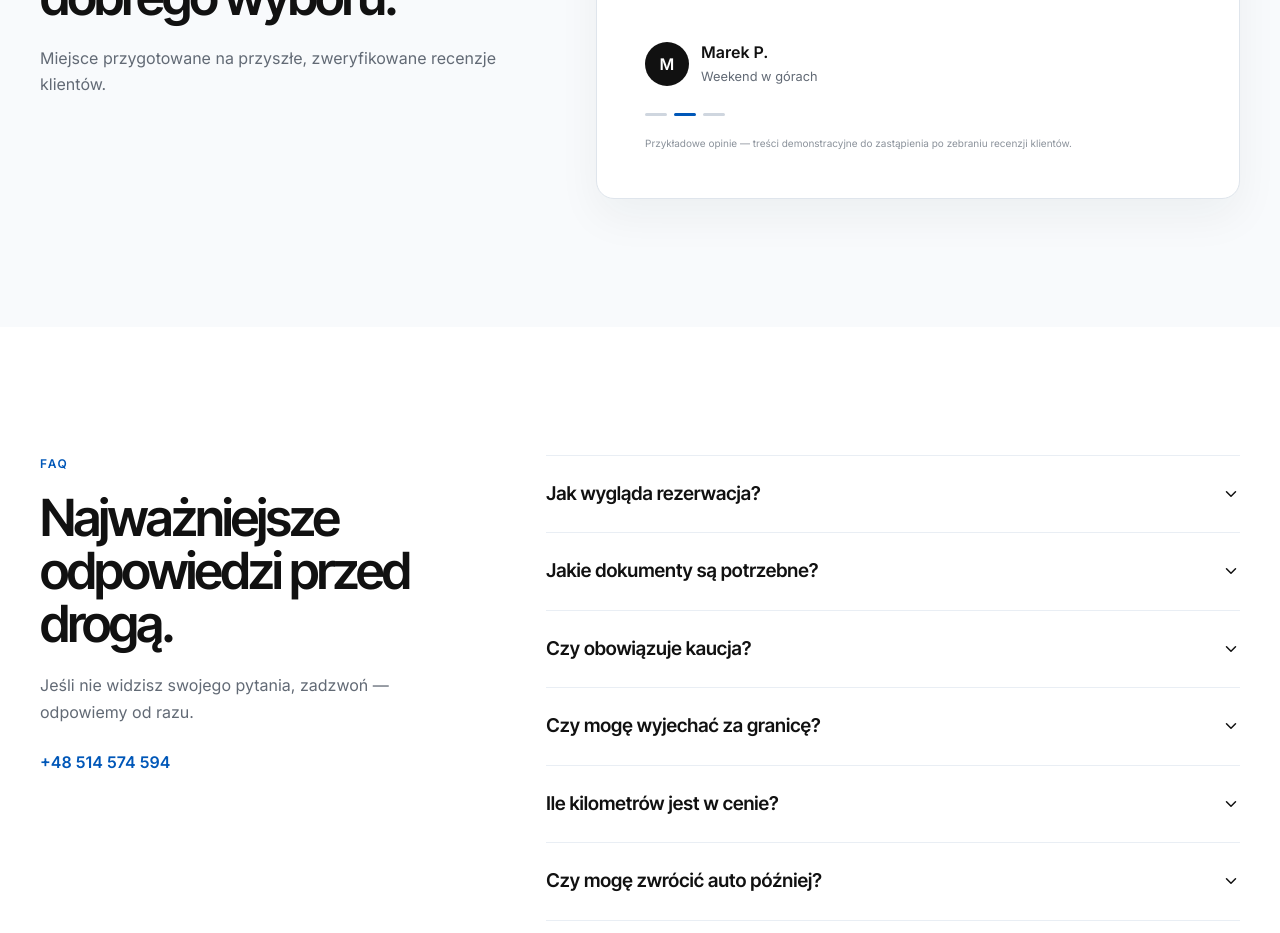
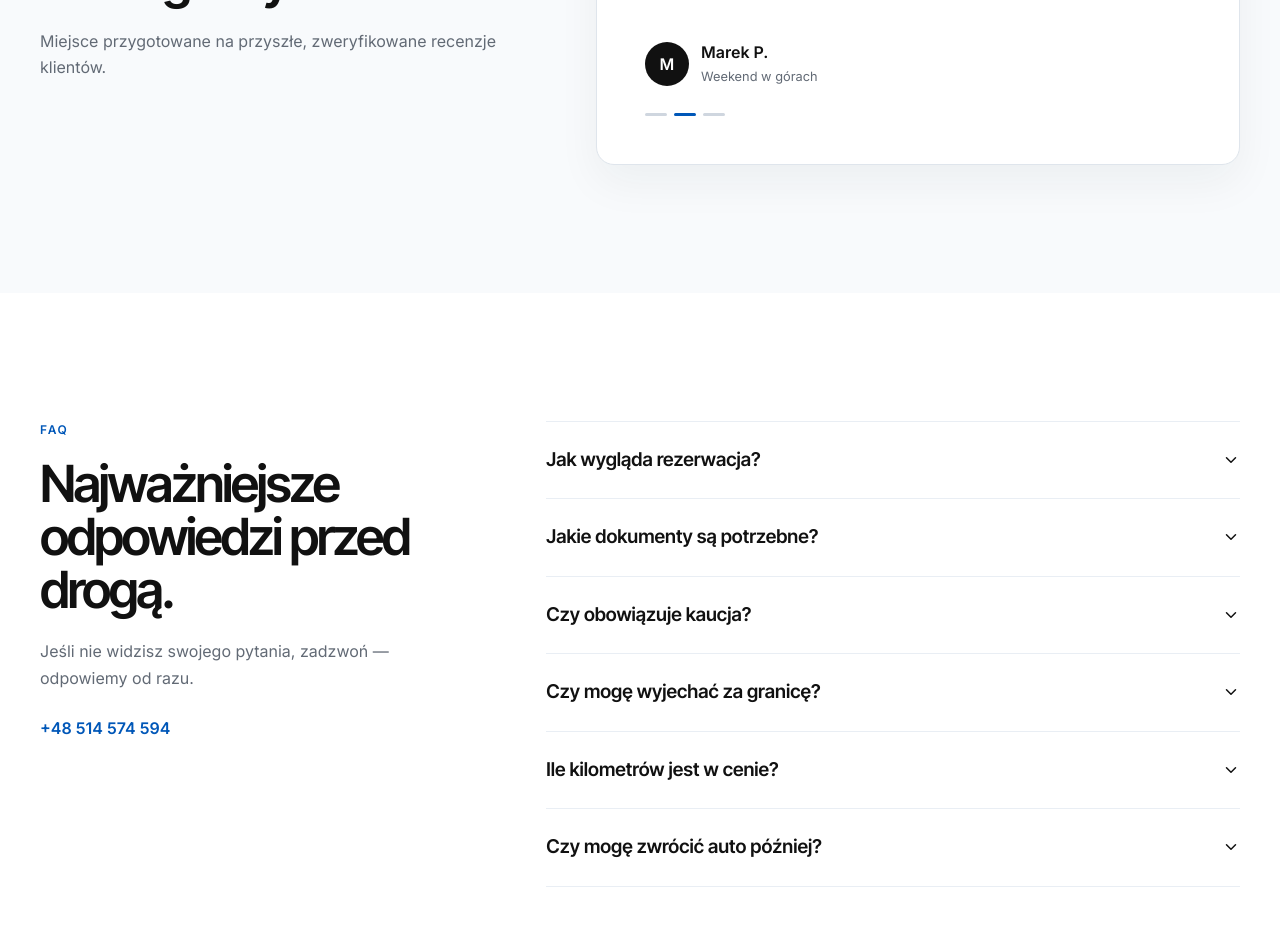
Before and after one commit to iRockett/busontime-final, a React (Vite) app: page / in a window 1280 px wide. Shown: the part 8660-9593 px from the top of the page. Built offline with nearby package versions, Linux system fonts and the light colour scheme.

Commit message:
Update vehicle image and hide placeholder note

```diff
--- a/src/content.ts
+++ b/src/content.ts
@@ -15,7 +15,7 @@ export const siteContent = {
     },
     {
       id: 'stalowy', name: 'Renault Trafic', finish: 'Stalowy',
-      image: '/assets/renault-trafic-stalowy-portrait.png',
+      image: '/assets/renault-trafic-stalowy-portrait-extended.png',
       specs: ['9 miejsc', 'Manualna skrzynia', '1.6 dCi BiTurbo (125 KM)', 'Diesel · ok. 8 l/100 km', 'EURO 5'],
       equipment: ['Klimatyzacja dwustrefowa', 'Wersja LONG i duży bagażnik', 'Przyciemniane tylne szyby', '2× ISOFIX', 'Radio Bluetooth', 'Czujniki parkowania tył', 'Tempomat', 'Hak holowniczy'],
     },
--- a/src/styles.css
+++ b/src/styles.css
@@ -162,7 +162,7 @@ img { display: block; max-width: 100%; }
 .testimonial-dots { display: flex; gap: 7px; margin-top: 26px; }
 .testimonial-dots button { width: 22px; height: 3px; padding: 0; border: 0; border-radius: 5px; background: #cfd6df; }
 .testimonial-dots button[aria-current=true] { background: var(--blue); }
-.placeholder-note { margin: 20px 0 0; color: #8b929b; font-size: 10px; line-height: 1.4; }
+.placeholder-note { display: none; }
 .faq-grid { display: grid; grid-template-columns: .75fr 1.25fr; gap: 90px; }
 .faq-grid .section-heading { margin-bottom: 25px; }
 .text-link { color: var(--blue); font-weight: 600; }
```
Also changed, not shown: 1 other file (tests, documents, lock files or other folders).
